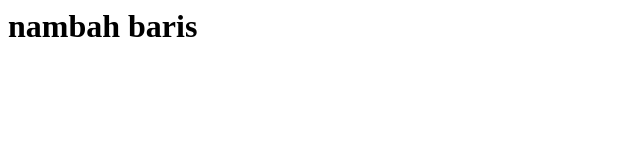
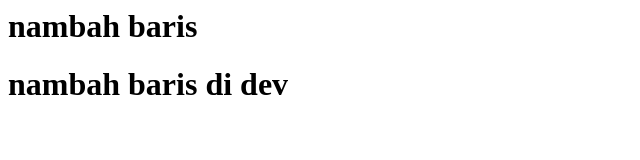
Before and after one commit to davidgoliath365/daviddevops, a plain HTML site: page index.html in a window 1280 px wide. Shown: the whole page, without its empty margins (0-640 px from the left). Drawn offline with Linux system fonts and the light colour scheme.

Commit message:
tambah baris lagi

```diff
--- a/index.html
+++ b/index.html
@@ -3,4 +3,5 @@
 <title>Test</title>
 </header>
 <h1>nambah baris</h1>
+<h1>nambah baris di dev</h1>
 </html>
```
